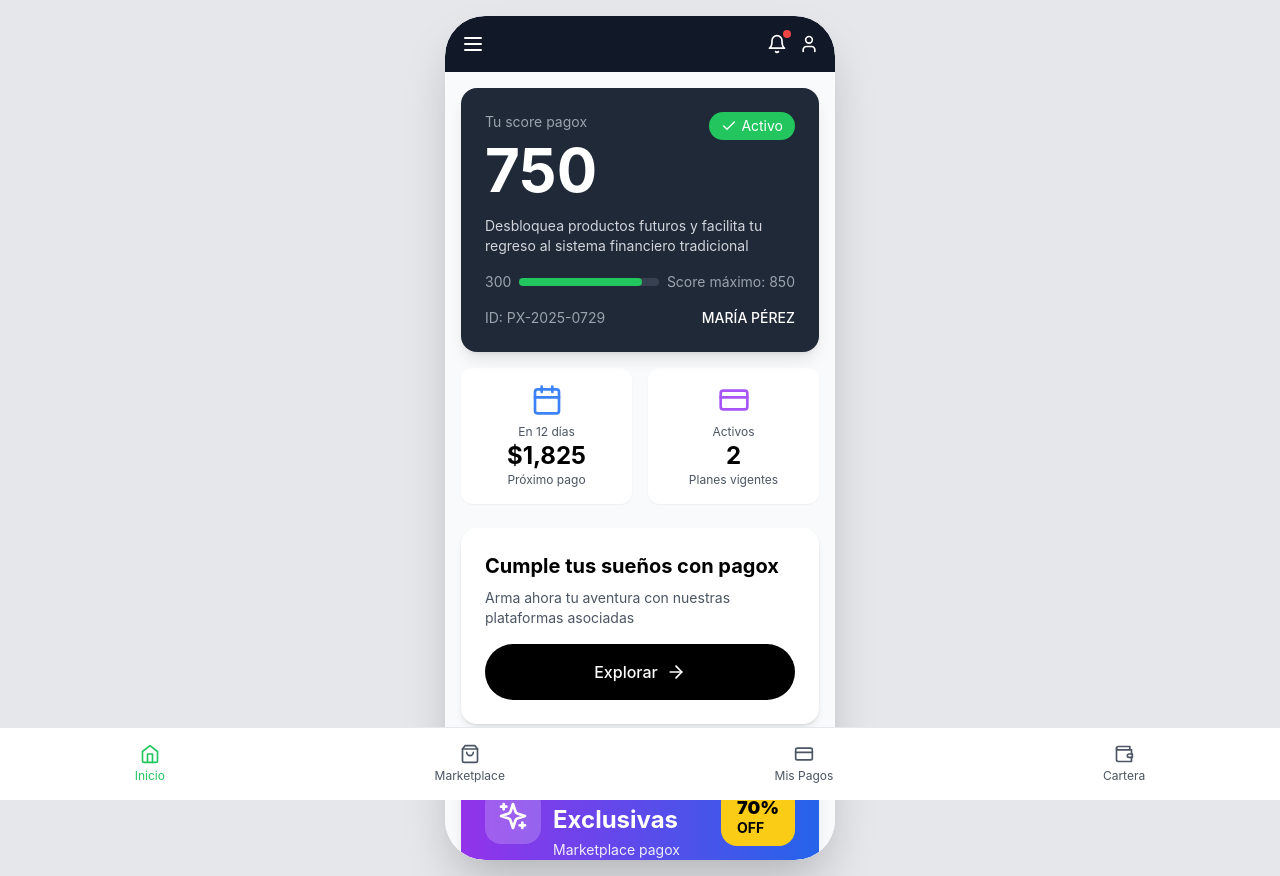
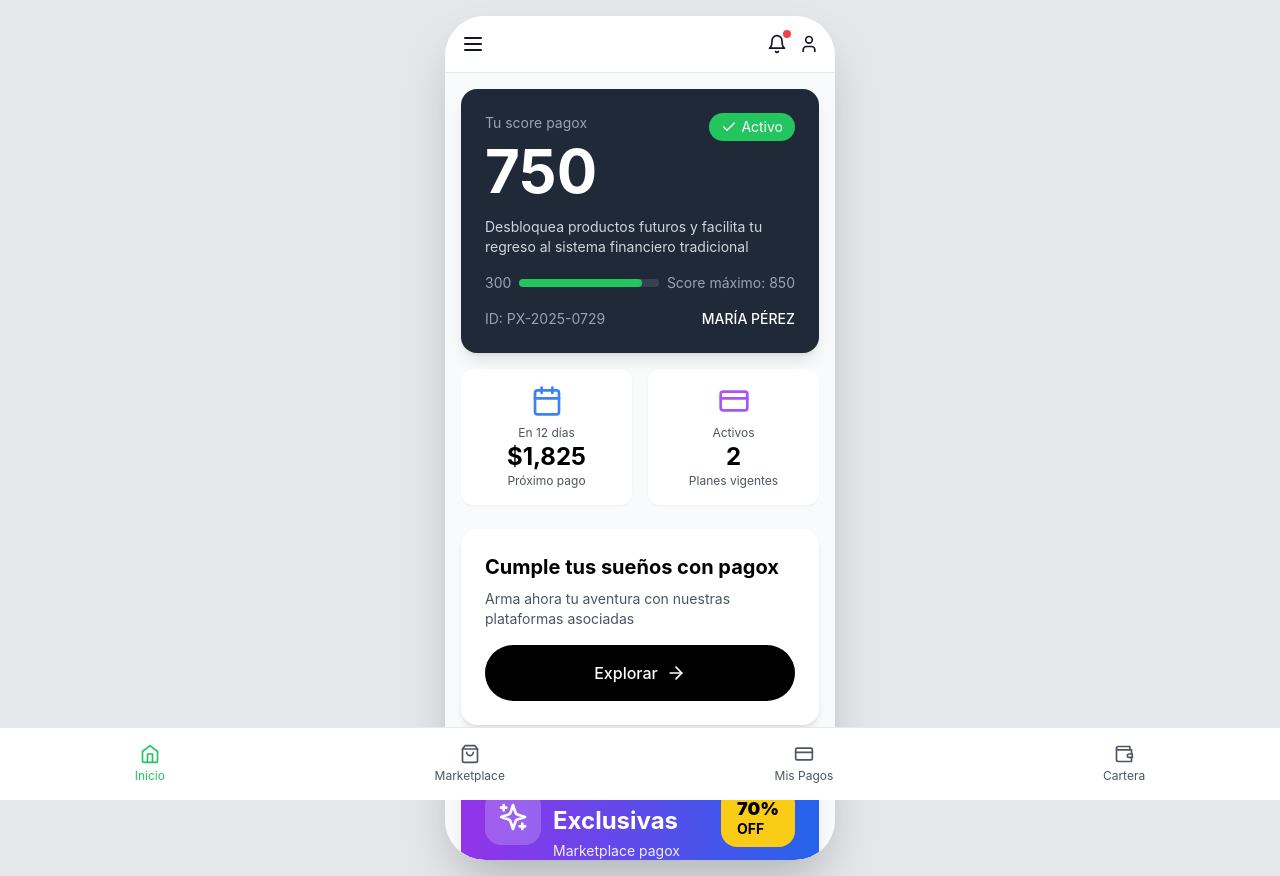
Before and after one commit to Rene-Nun/Pagox_proto_ux, a Next.js app: page / in a window 1280 px wide. Built offline with nearby package versions, Linux system fonts and the light colour scheme.

Commit message:
Actualizar Header.tsx

```diff
--- a/app/components/Header.tsx
+++ b/app/components/Header.tsx
@@ -10,7 +10,7 @@ interface HeaderProps {
 
 export default function Header({ title, showBack = false, onBack, showLogo = false, onNavigate }: HeaderProps) {
   return (
-    <div className="bg-gray-900 text-white safe-area-inset">
+    <div className="bg-white text-gray-900 safe-area-inset border-b border-gray-200">
       <div className="flex items-center justify-between p-4">
         <div className="flex items-center gap-3">
           {showBack ? (
```
